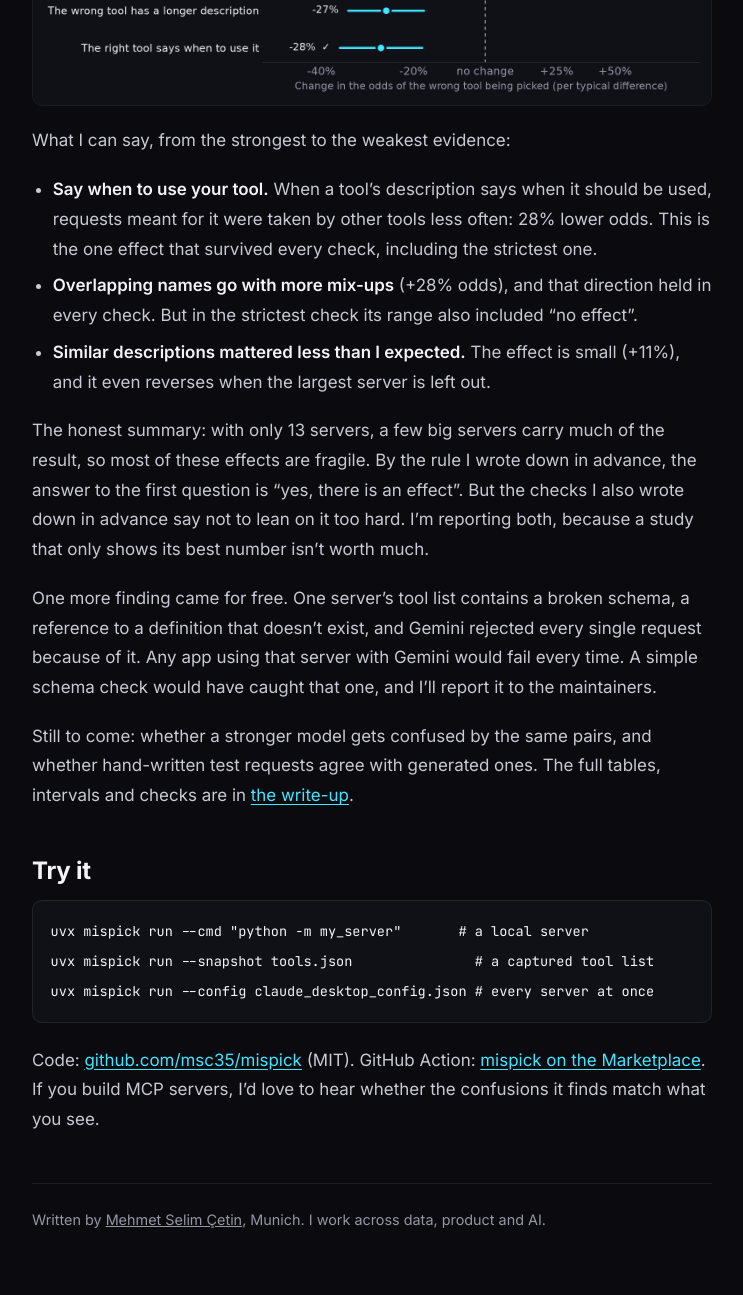
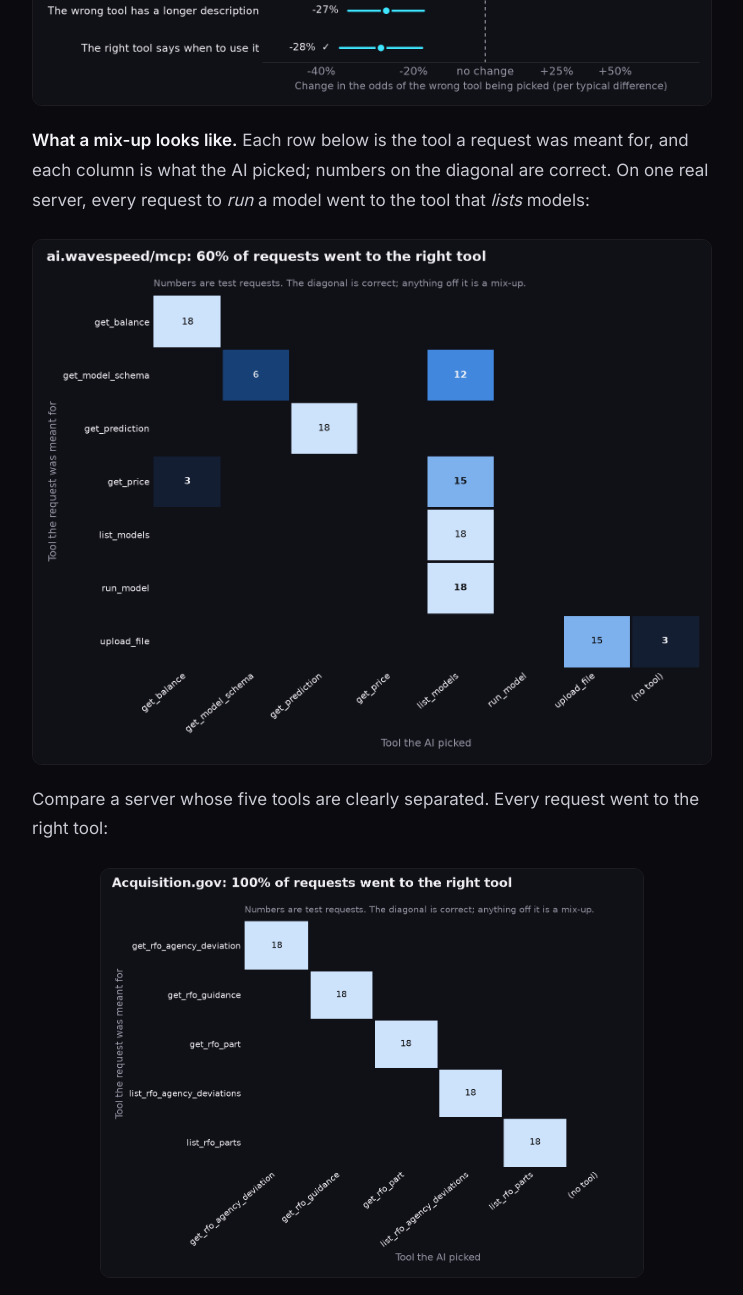
Before and after one commit to msc35/cv, a plain HTML site: page blog/mcp-tool-confusion.html in a window 1280 px wide. Shown: the part 5140-6435 px from the top of the page, without its empty margins (268-1011 px from the left). Drawn offline with Linux system fonts and the light colour scheme.

Commit message:
Blog: add two confusion matrices to the results update
Co-Authored-By: Claude Opus 5.5 <noreply@anthropic.com>

```diff
--- a/blog/mcp-tool-confusion.html
+++ b/blog/mcp-tool-confusion.html
@@ -103,6 +103,14 @@
                 <figure class="blog-figure">
                     <img src="img/what-matters.png" alt="Chart of nine factors and how each changes the odds of the wrong tool being picked. Overlapping names: plus 28%. Similar descriptions: plus 11%. The right tool saying when to use it: minus 28%, the only factor that holds up in the strict check." width="1548" height="1008" loading="lazy">
                 </figure>
+                <p><strong>What a mix-up looks like.</strong> Each row below is the tool a request was meant for, and each column is what the AI picked; numbers on the diagonal are correct. On one real server, every request to <em>run</em> a model went to the tool that <em>lists</em> models:</p>
+                <figure class="blog-figure">
+                    <img src="img/matrix-wavespeed.png" alt="Confusion matrix for ai.wavespeed/mcp: 60 percent of requests went to the right tool; all 18 run_model requests went to list_models." width="1504" height="1161" loading="lazy">
+                </figure>
+                <p>Compare a server whose five tools are clearly separated. Every request went to the right tool:</p>
+                <figure class="blog-figure">
+                    <img src="img/matrix-acquisition.png" alt="Confusion matrix for Acquisition.gov: every request went to the right tool." width="1281" height="963" loading="lazy" style="max-width:80%;margin:0 auto">
+                </figure>
                 <p>What I can say, from the strongest to the weakest evidence:</p>
                 <ul>
                     <li><strong>Say when to use your tool.</strong> When a tool’s description says when it should be used, requests meant for it were taken by other tools less often: 28% lower odds. This is the one effect that survived every check, including the strictest one.</li>
```
Also changed, not shown: blog/img/matrix-acquisition.png (added), blog/img/matrix-wavespeed.png (added).
